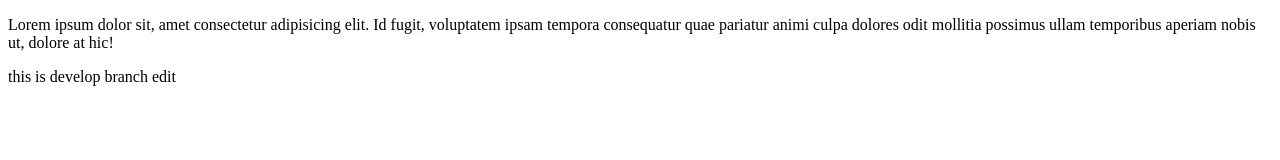
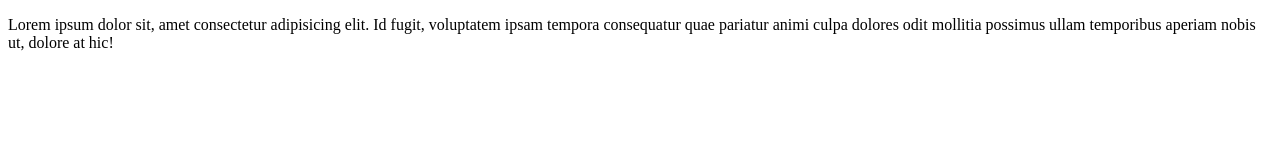
Before and after one commit to nespinsuwan/Git, a plain HTML site: page index.html in a window 1280 px wide. Drawn offline with Linux system fonts and the light colour scheme.

```diff
--- a/index.html
+++ b/index.html
@@ -10,6 +10,5 @@
     <p>Lorem ipsum dolor sit, amet consectetur adipisicing elit. Id fugit, voluptatem ipsam tempora consequatur quae pariatur animi culpa dolores odit mollitia possimus ullam temporibus aperiam nobis ut, dolore at hic!
     </p>
 
-    <p>this is develop branch edit</p>
 </body>
 </html>
```
